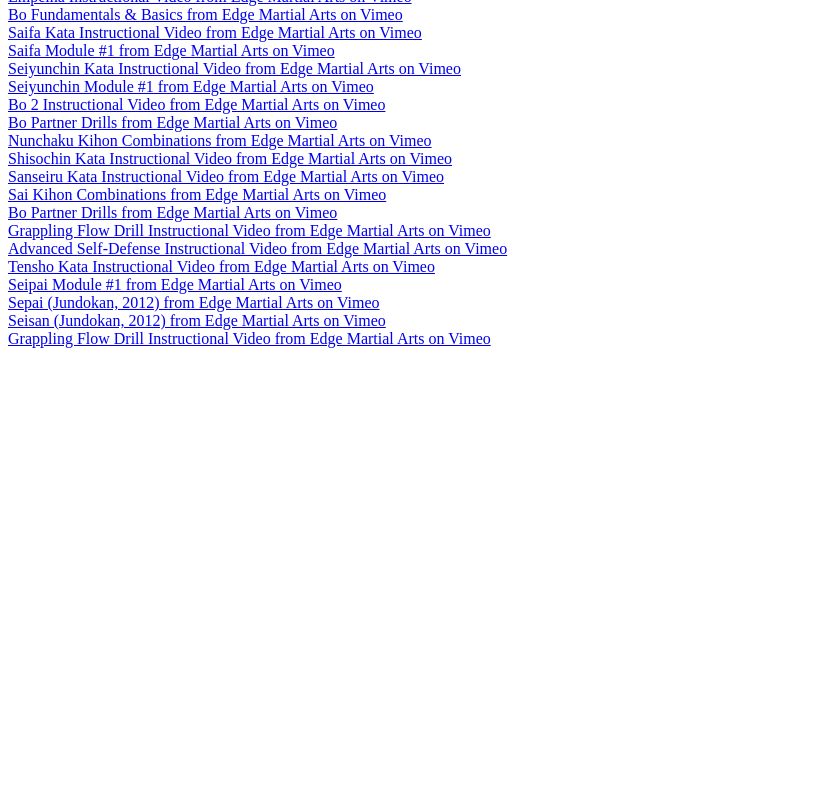
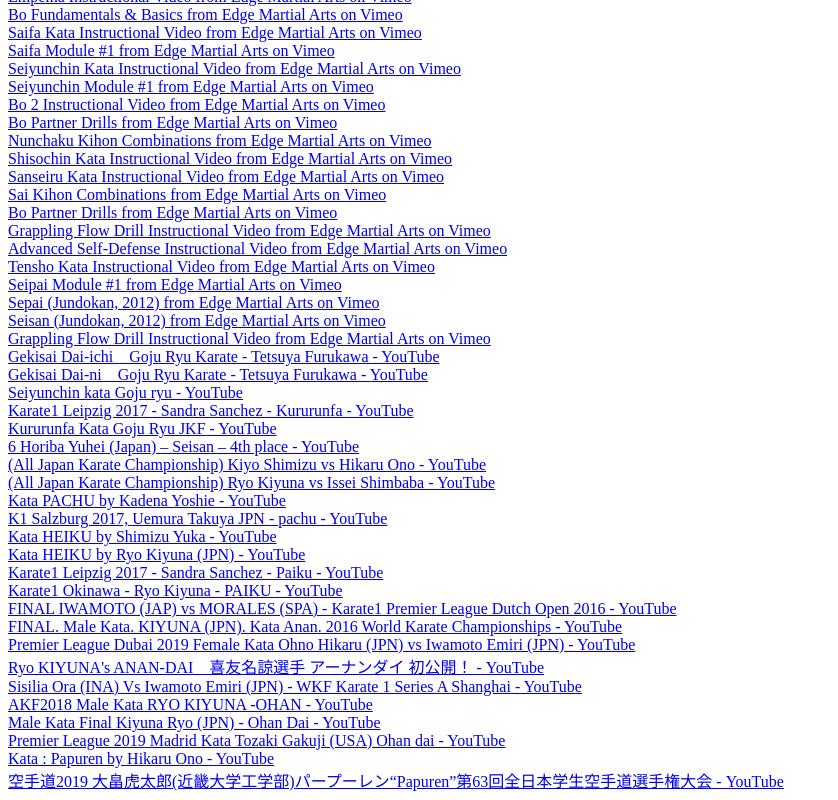
Before and after one commit to g-w1/misc-ML, a plain HTML site: page docs/index.html in a window 1280 px wide. Shown: the part 1370-2170 px from the top of the page, without its empty margins (0-838 px from the left). Before the commit the page ends 1726 px from the top, so only its background shows below. Drawn offline with Linux system fonts and the light colour scheme.

Commit message:
add more links

```diff
--- a/docs/index.html
+++ b/docs/index.html
@@ -283,3 +283,75 @@ Seisan (Jundokan, 2012) from Edge Martial Arts on Vimeo
 <a href=https://player.vimeo.com/video/312028895>
 Grappling Flow Drill Instructional Video from Edge Martial Arts on Vimeo
 </a><br/>
+<a href=https://www.youtube.com/embed/fgA_ITNi5FM?start=10?rel=0>
+Gekisai Dai-ichi _ Goju Ryu Karate - Tetsuya Furukawa - YouTube
+</a><br/>
+<a href=https://www.youtube.com/embed/d6cMkprYfcQ?start=17?rel=0>
+Gekisai Dai-ni _ Goju Ryu Karate - Tetsuya Furukawa - YouTube
+</a><br/>
+<a href=https://www.youtube.com/embed/J8BC3-sy9Rg?start=45?rel=0>
+Seiyunchin kata Goju ryu - YouTube
+</a><br/>
+<a href=https://www.youtube.com/embed/yDSTBKExnyU?rel=0>
+Karate1 Leipzig 2017 - Sandra Sanchez - Kururunfa - YouTube
+</a><br/>
+<a href=https://www.youtube.com/embed/yKFRkqIsv5U?rel=0>
+Kururunfa Kata Goju Ryu JKF - YouTube
+</a><br/>
+<a href=https://www.youtube.com/embed/V1T1quM8RqY?rel=0>
+6  Horiba Yuhei (Japan) – Seisan – 4th place - YouTube
+</a><br/>
+<a href=https://www.youtube.com/embed/1-4H0Yk-vps?start=198?rel=0>
+(All Japan Karate Championship) Kiyo Shimizu vs Hikaru Ono - YouTube
+</a><br/>
+<a href=https://www.youtube.com/embed/MsRHRGE0dPA?start=149?rel=0>
+(All Japan Karate Championship) Ryo Kiyuna vs Issei Shimbaba - YouTube
+</a><br/>
+<a href=https://www.youtube.com/embed/JcaeI-2kiKM?rel=0>
+Kata PACHU by Kadena Yoshie - YouTube
+</a><br/>
+<a href=https://www.youtube.com/embed/t1inc6DAXj0?rel=0>
+K1 Salzburg 2017, Uemura Takuya JPN - pachu - YouTube
+</a><br/>
+<a href=https://www.youtube.com/embed/6OBtHon330Q?start=10?rel=0>
+Kata HEIKU by Shimizu Yuka - YouTube
+</a><br/>
+<a href=https://www.youtube.com/embed/TyfHrnT4ZlY?rel=0>
+Kata HEIKU by Ryo Kiyuna (JPN) - YouTube
+</a><br/>
+<a href=https://www.youtube.com/embed/5d0erjpqbHc?rel=0>
+Karate1 Leipzig 2017 - Sandra Sanchez - Paiku - YouTube
+</a><br/>
+<a href=https://www.youtube.com/embed/9pbZpxp43yY?rel=0>
+Karate1 Okinawa - Ryo Kiyuna - PAIKU - YouTube
+</a><br/>
+<a href=https://www.youtube.com/embed/wzzC5RzouKI?rel=0>
+FINAL IWAMOTO  (JAP) vs MORALES  (SPA) - Karate1 Premier League Dutch Open 2016 - YouTube
+</a><br/>
+<a href=https://www.youtube.com/embed/ZYCyB1a8sy4?rel=0>
+FINAL. Male Kata. KIYUNA (JPN). Kata Anan. 2016 World Karate Championships - YouTube
+</a><br/>
+<a href=https://www.youtube.com/embed/nX5CHwCixzY?start=312?rel=0>
+Premier League Dubai 2019 Female Kata Ohno Hikaru (JPN) vs Iwamoto Emiri (JPN) - YouTube
+</a><br/>
+<a href=https://www.youtube.com/embed/u4dFwmEph1M?rel=0>
+Ryo KIYUNA&#39;s ANAN-DAI　喜友名諒選手 アーナンダイ 初公開！ - YouTube
+</a><br/>
+<a href=https://www.youtube.com/embed/qXqpP5i5px8?start=273?rel=0>
+Sisilia Ora (INA) Vs Iwamoto Emiri (JPN) - WKF Karate 1 Series A Shanghai - YouTube
+</a><br/>
+<a href=https://www.youtube.com/embed/iBiheOEc8Qk?rel=0>
+AKF2018 Male Kata RYO KIYUNA -OHAN - YouTube
+</a><br/>
+<a href=https://www.youtube.com/embed/jiW6Yvq7yMo?rel=0>
+Male Kata Final Kiyuna Ryo (JPN) - Ohan Dai - YouTube
+</a><br/>
+<a href=https://www.youtube.com/embed/O5OEnpT_DPI?rel=0>
+Premier League 2019 Madrid Kata Tozaki Gakuji (USA) Ohan dai - YouTube
+</a><br/>
+<a href=https://www.youtube.com/embed/Zhd0Ji62nqA?rel=0>
+Kata : Papuren by Hikaru Ono - YouTube
+</a><br/>
+<a href=https://www.youtube.com/embed/veb8vEkjkD4?rel=0>
+空手道2019 大畠虎太郎(近畿大学工学部)パープーレン“Papuren”第63回全日本学生空手道選手権大会 - YouTube
+</a><br/>
```
Also changed, not shown: scraper2/out.html (added, +72 -0 lines), scraper2/youtube-urls.txt (added), 1 other file.
